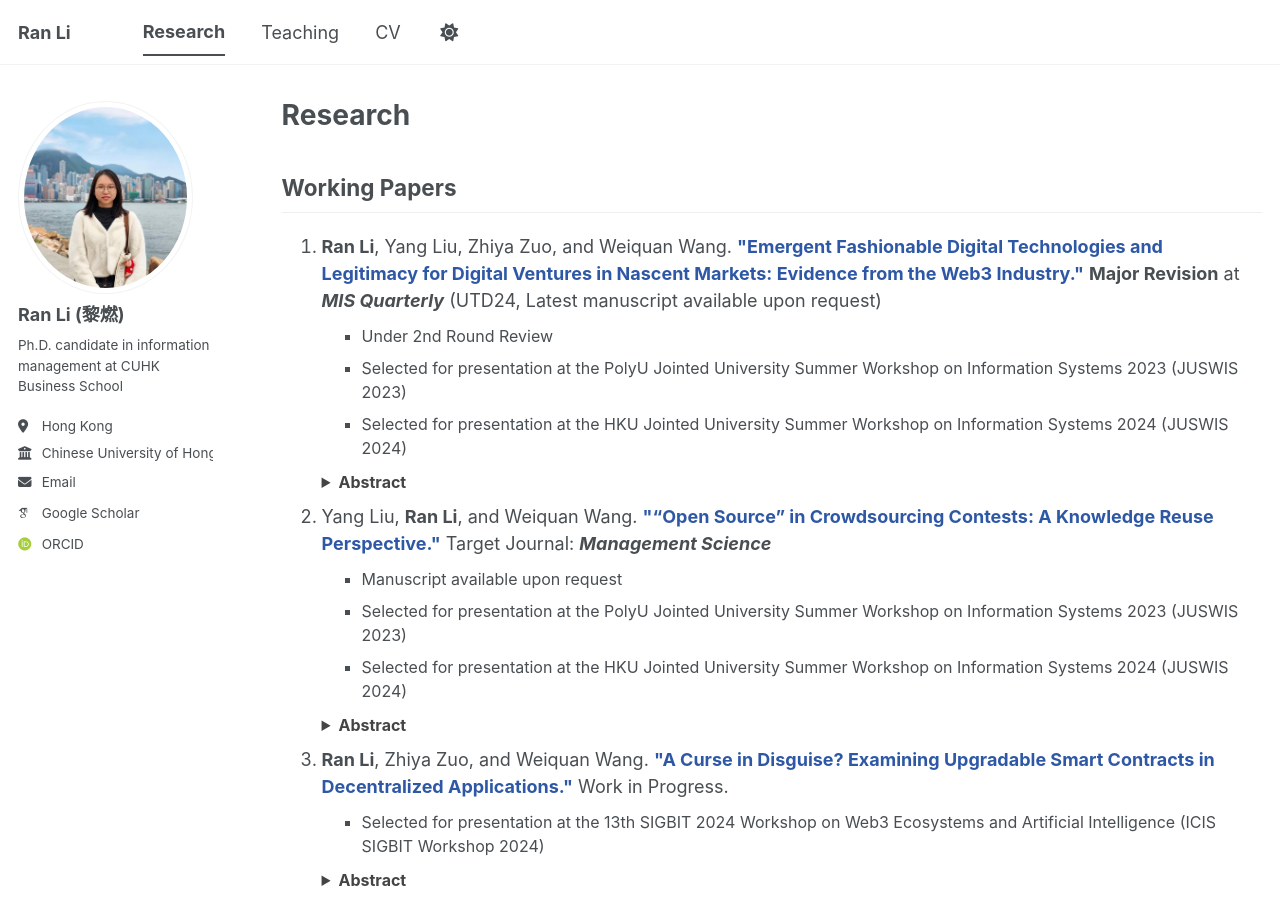
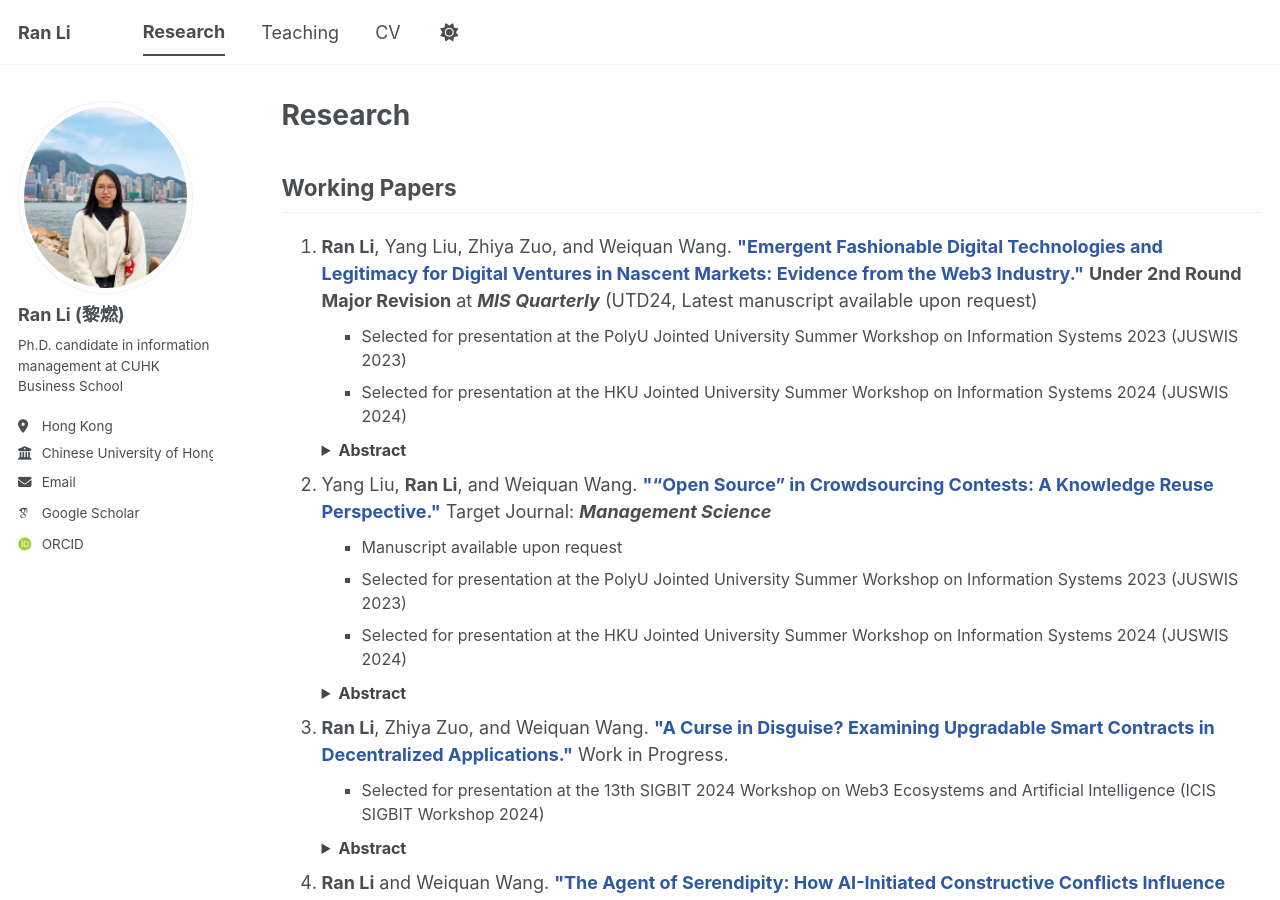
Before and after one commit to elaine-ran-li/elaine-ran-li.github.io, a Jekyll site: the page built from _pages/publications.html, in a window 1280 px wide and 900 px high. Built offline with Jekyll 4.4.1, drawn with Linux system fonts in a browser that asks for light colours; some web fonts are replaced; a script bundle is joined from its source files by our own code; library files that are not in the unit come from our copies.

Commit message:
Update publications.html

```diff
--- a/_pages/publications.html
+++ b/_pages/publications.html
@@ -40,10 +40,9 @@ author_profile: true
   <li>
     <strong>Ran Li</strong>, Yang Liu, Zhiya Zuo, and Weiquan Wang.
     <span style="color: #2e58a6; font-weight: bold;">"Emergent Fashionable Digital Technologies and Legitimacy for Digital Ventures in Nascent Markets: Evidence from the Web3 Industry."</span>
-    <strong>Major Revision</strong> at <i><strong>MIS Quarterly</strong></i> (UTD24, Latest manuscript available upon request)
+    <strong> Under 2nd Round Major Revision</strong> at <i><strong>MIS Quarterly</strong></i> (UTD24, Latest manuscript available upon request)
 
     <ul style="list-style-type: square; margin-top: 10px; margin-bottom: 10px; font-size: 16px;">
-      <li>Under 2nd Round Review</li>
       <li>Selected for presentation at the PolyU Jointed University Summer Workshop on Information Systems 2023 (JUSWIS 2023)</li>
       <li>Selected for presentation at the HKU Jointed University Summer Workshop on Information Systems 2024 (JUSWIS 2024)</li>
     </ul>
```
